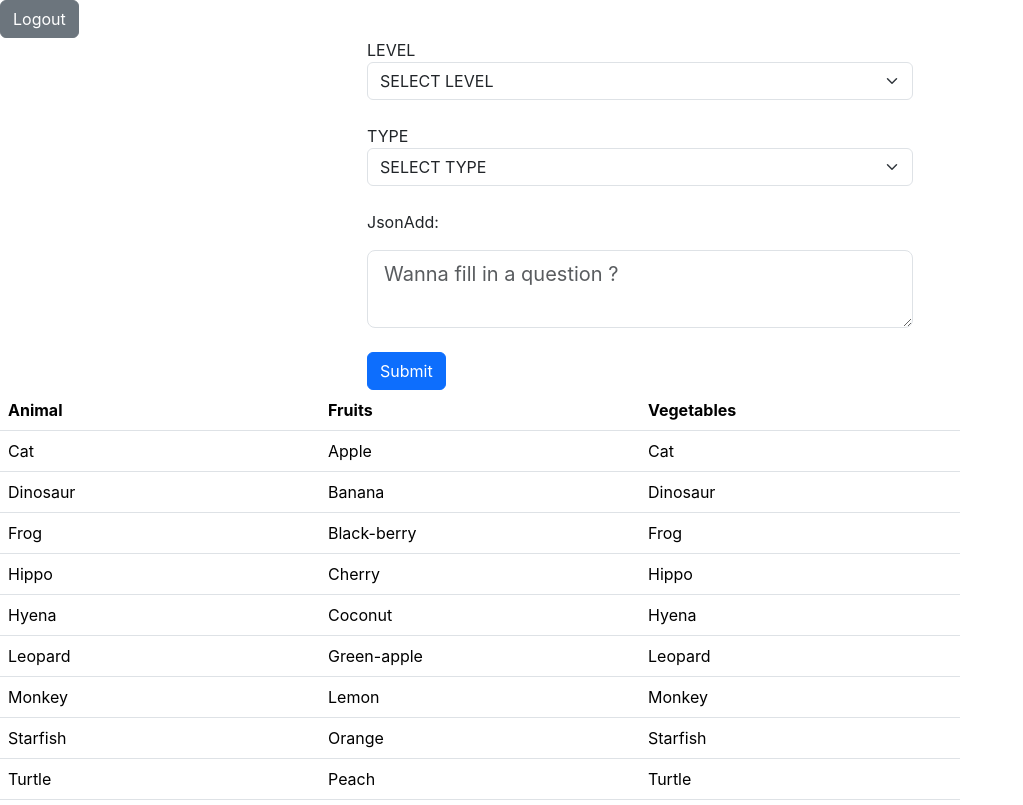
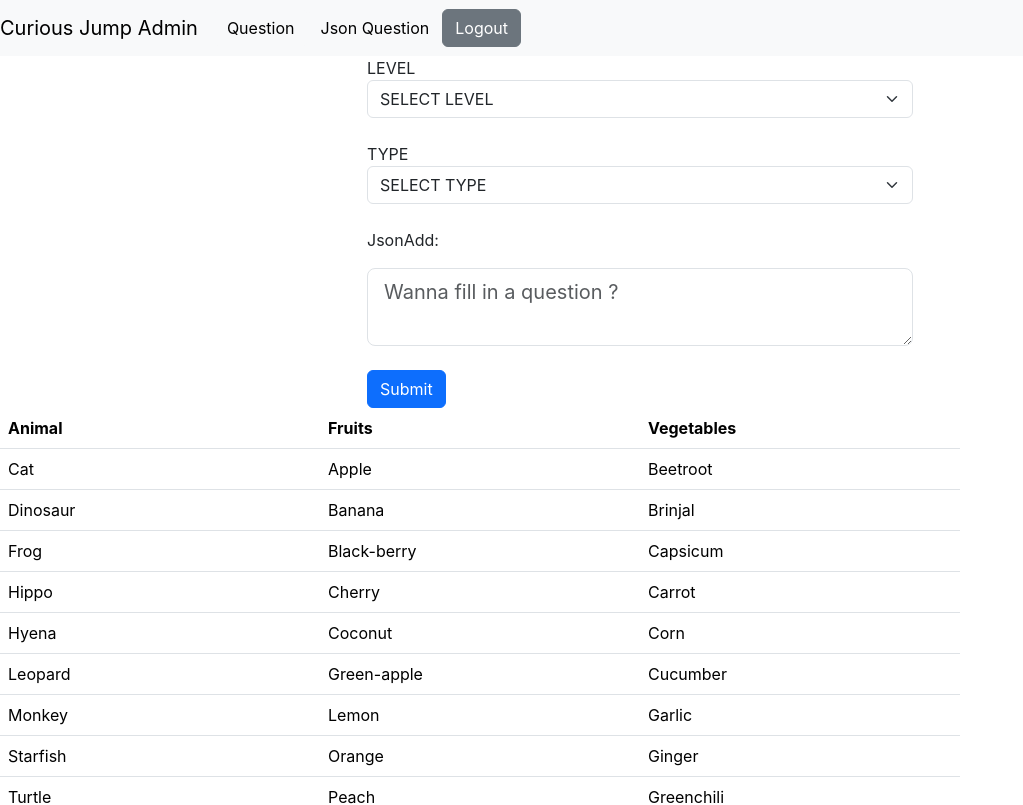
Before and after one commit to backlit69/Question_CuriousJump_Client, a React (Create React App) app: page /jsonquestion in a window 1280 px wide. Shown: the top 805 px of the page, without its empty margins (0-1023 px from the left). Built offline with nearby package versions, Linux system fonts and the light colour scheme.

Commit message:
Added Navbar and List Component

```diff
--- a/src/Components/Question.js
+++ b/src/Components/Question.js
@@ -4,10 +4,8 @@ import { useNavigate } from 'react-router-dom';
 import axios from "axios";
 import { toast } from "react-toastify";
 import Cookies from "js-cookie";
-
-const animals = ['Cat','Dinosaur','Frog','Hippo','Hyena','Leopard','Monkey','Starfish','Turtle','Zebra'];
-const fruits = ['Apple','Banana','Black-berry','Cherry','Coconut','Green-apple','Lemon','Orange','Peach','Pear','Starfruit','Strawberry','Watermelon','']
-
+import Optionist from './optionlist';
+import Navbar from './navbar';
 
 function Question() {
   const [level, setLevel] = useState('');
@@ -127,7 +125,7 @@ function Question() {
 
   return (
     <>
-      <Logout></Logout>
+      <Navbar></Navbar>
       <div className="container">
         <div className="row justify-content-center">
           <div className="col-md-6">
@@ -245,59 +243,9 @@ function Question() {
           </div>
         </div>
       </div>
+    <Optionist></Optionist>
 
 
-
-<div style={{display:"flex"}}>
-<div style={{width: '25%'}}>
-<table class="table">
-  <thead>
-    <tr>
-      <th scope="col">Animal</th>
-    </tr>
-  </thead>
-  <tbody>
-    {animals.map((animal,index)=>{
-      return <tr>
-      <td>{animal}</td>
-      </tr>
-    })}
-  </tbody>
-</table>
-</div><div style={{width: '25%'}}>
-<table class="table">
-  <thead>
-    <tr>
-      <th scope="col">Fruits</th>
-    </tr>
-  </thead>
-  <tbody>
-    {fruits.map((animal,index)=>{
-      return <tr>
-      <td>{animal}</td>
-      </tr>
-    })}
-  </tbody>
-</table>
-</div>
-<div style={{width: '25%'}}>
-<table class="table">
-  <thead>
-    <tr>
-      <th scope="col">Vegetables</th>
-    </tr>
-  </thead>
-  <tbody>
-    {animals.map((animal,index)=>{
-      return <tr>
-      <td>{animal}</td>
-      </tr>
-    })}
-  </tbody>
-</table>
-</div>
-
-</div>
 
 
     </>
--- a/src/Components/jsonadd.js
+++ b/src/Components/jsonadd.js
@@ -5,35 +5,9 @@ import axios from "axios";
 import { toast } from "react-toastify";
 import Cookies from "js-cookie";
 import { queries } from "@testing-library/react";
+import Optionlist from "./optionlist";
+import Navbar from "./navbar";
 
-const animals = [
-  "Cat",
-  "Dinosaur",
-  "Frog",
-  "Hippo",
-  "Hyena",
-  "Leopard",
-  "Monkey",
-  "Starfish",
-  "Turtle",
-  "Zebra",
-];
-const fruits = [
-  "Apple",
-  "Banana",
-  "Black-berry",
-  "Cherry",
-  "Coconut",
-  "Green-apple",
-  "Lemon",
-  "Orange",
-  "Peach",
-  "Pear",
-  "Starfruit",
-  "Strawberry",
-  "Watermelon",
-  "",
-];
 
 function JsonAdd() {
   const [level, setLevel] = useState("");
@@ -113,7 +87,7 @@ function JsonAdd() {
 
   return (
     <>
-      <Logout></Logout>
+      <Navbar></Navbar>
       <div className="container">
         <div className="row justify-content-center">
           <div className="col-md-6">
@@ -170,63 +144,7 @@ function JsonAdd() {
           </div>
         </div>
       </div>
-
-      <div style={{ display: "flex" }}>
-        <div style={{ width: "25%" }}>
-          <table class="table">
-            <thead>
-              <tr>
-                <th scope="col">Animal</th>
-              </tr>
-            </thead>
-            <tbody>
-              {animals.map((animal, index) => {
-                return (
-                  <tr>
-                    <td>{animal}</td>
-                  </tr>
-                );
-              })}
-            </tbody>
-          </table>
-        </div>
-        <div style={{ width: "25%" }}>
-          <table class="table">
-            <thead>
-              <tr>
-                <th scope="col">Fruits</th>
-              </tr>
-            </thead>
-            <tbody>
-              {fruits.map((animal, index) => {
-                return (
-                  <tr>
-                    <td>{animal}</td>
-                  </tr>
-                );
-              })}
-            </tbody>
-          </table>
-        </div>
-        <div style={{ width: "25%" }}>
-          <table class="table">
-            <thead>
-              <tr>
-                <th scope="col">Vegetables</th>
-              </tr>
-            </thead>
-            <tbody>
-              {animals.map((animal, index) => {
-                return (
-                  <tr>
-                    <td>{animal}</td>
-                  </tr>
-                );
-              })}
-            </tbody>
-          </table>
-        </div>
-      </div>
+      <Optionlist></Optionlist>
     </>
   );
 }
--- /dev/null
+++ b/src/Components/navbar.js
@@ -0,0 +1,30 @@
+import React, { useEffect, useState } from 'react';
+import Logout from './logout'
+import { useNavigate} from "react-router-dom";
+
+
+function Navbar() {
+    const navigate = useNavigate();
+  return (
+    <div><nav class="navbar navbar-expand-lg navbar-light bg-light">
+    <a class="navbar-brand" >Curious Jump Admin</a>
+
+
+    <div class="collapse navbar-collapse" id="navbarSupportedContent">
+      <ul class="navbar-nav mr-auto">
+        <li class="nav-item active">
+            <button type="button" class="btn btn-light" onClick={()=>navigate('/question')}>Question</button>
+        </li>
+        <li class="nav-item">
+        <button type="button" class="btn btn-light" onClick={()=>navigate('/jsonquestion')}>Json Question</button>
+        </li>
+      </ul>
+      <form class="form-inline my-2 my-lg-0">
+       <Logout></Logout>
+      </form>
+    </div>
+  </nav></div>
+  )
+}
+
+export default Navbar
--- /dev/null
+++ b/src/Components/optionlist.js
@@ -0,0 +1,64 @@
+import React from 'react'
+
+const animals = ['Cat','Dinosaur','Frog','Hippo','Hyena','Leopard','Monkey','Starfish','Turtle','Zebra'];
+const fruits = ['Apple','Banana','Black-berry','Cherry','Coconut','Green-apple','Lemon','Orange','Peach','Pear','Starfruit','Strawberry','Watermelon']
+const vegetables = ["Beetroot","Brinjal","Capsicum","Carrot","Corn","Cucumber","Garlic","Ginger","Greenchili","Lemon","Onion","Potato","Pumpkin","Tomato"]
+
+function optionlist() {
+  return (
+    <>
+<div style={{display:"flex"}}>
+<div style={{width: '25%'}}>
+<table class="table">
+  <thead>
+    <tr>
+      <th scope="col">Animal</th>
+    </tr>
+  </thead>
+  <tbody>
+    {animals.map((animal,index)=>{
+      return <tr>
+      <td>{animal}</td>
+      </tr>
+    })}
+  </tbody>
+</table>
+</div><div style={{width: '25%'}}>
+<table class="table">
+  <thead>
+    <tr>
+      <th scope="col">Fruits</th>
+    </tr>
+  </thead>
+  <tbody>
+    {fruits.map((animal,index)=>{
+      return <tr>
+      <td>{animal}</td>
+      </tr>
+    })}
+  </tbody>
+</table>
+</div>
+<div style={{width: '25%'}}>
+<table class="table">
+  <thead>
+    <tr>
+      <th scope="col">Vegetables</th>
+    </tr>
+  </thead>
+  <tbody>
+    {vegetables.map((animal,index)=>{
+      return <tr>
+      <td>{animal}</td>
+      </tr>
+    })}
+  </tbody>
+</table>
+</div>
+
+</div>
+    </>
+  )
+}
+
+export default optionlist
```
